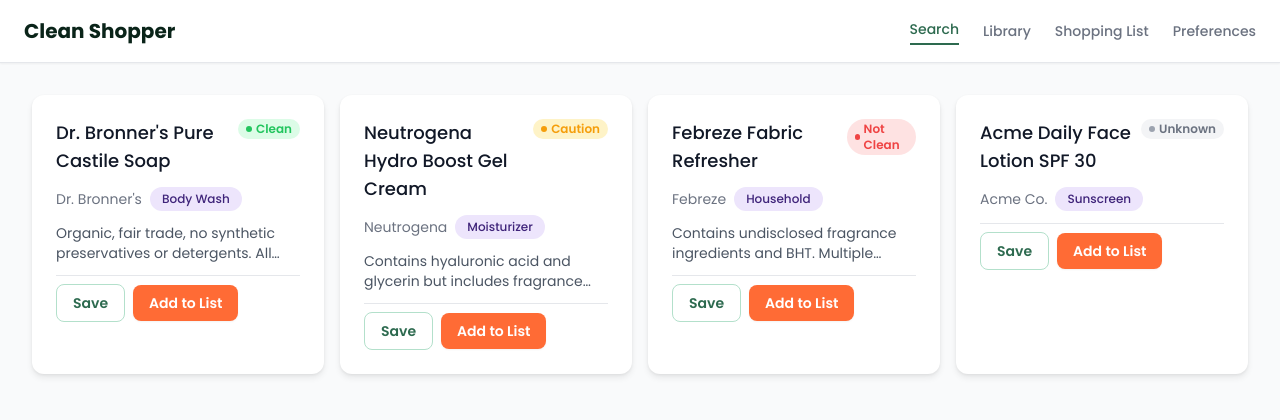
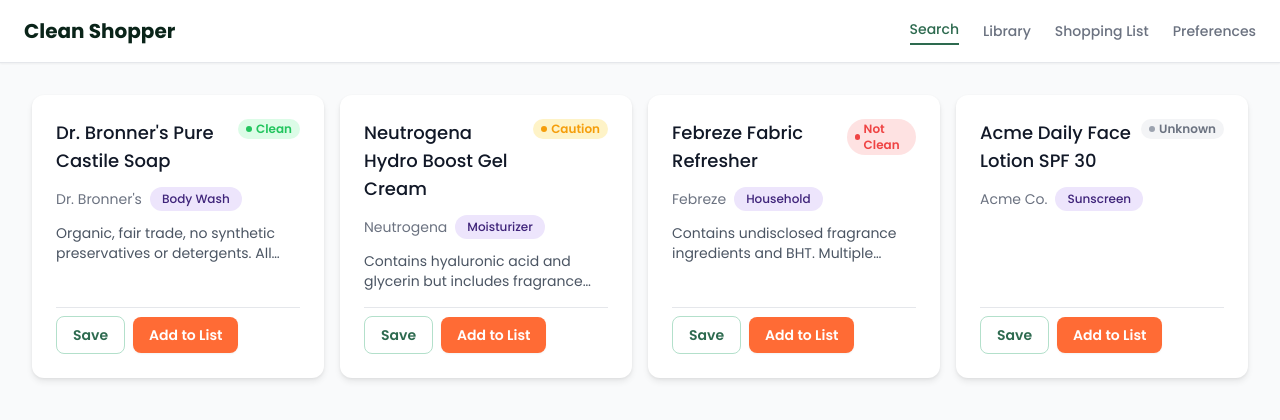
Before and after one commit to mecastrillocarreira-boop/clean-shopper, a React (Vite) app: page / in a window 1280 px wide. Shown: the top 420 px of the page. Built offline with nearby package versions, Linux system fonts and the light colour scheme.

Commit message:
Product Card adjustments

```diff
--- a/src/components/ProductCard.jsx
+++ b/src/components/ProductCard.jsx
@@ -19,11 +19,13 @@
   return (
     <div
       className={[
-        'bg-neutral-0 rounded-lg shadow-md p-6 flex flex-col gap-3',
+        'bg-neutral-0 rounded-lg shadow-md p-6 flex flex-col h-full',
         onClick ? 'cursor-pointer hover:shadow-lg transition-shadow' : '',
       ].join(' ')}
       onClick={onClick}
     >
+      {/* Main content — grows to fill available height */}
+      <div className="flex flex-col gap-3 flex-1">
         {/* Top row: name + safety badge */}
         <div className="flex items-start justify-between gap-2">
           <h3 className="text-lg font-medium text-neutral-900">{productName}</h3>
@@ -40,11 +42,12 @@
         {summary && (
           <p className="text-sm text-neutral-600 line-clamp-2">{summary}</p>
         )}
+      </div>
 
       {/* Action row */}
       {hasActions && (
         <div
-          className="flex items-center gap-2 pt-2 border-t border-neutral-200"
+          className="flex items-center gap-2 mt-4 pt-2 border-t border-neutral-200"
           onClick={(e) => e.stopPropagation()}
         >
           {onSave && (
```
Lines whose indentation alone changed are shown as unchanged.
